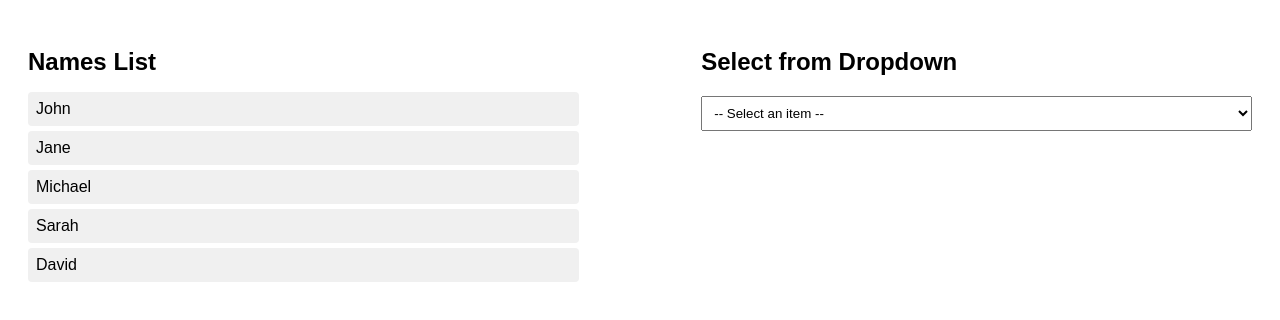
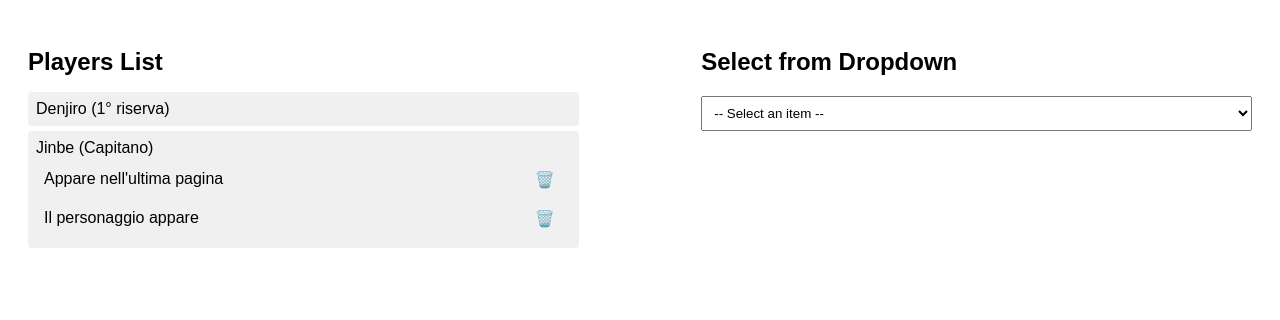
Before and after one commit to afezza/fantaOPbot, a plain HTML site: page webApp/rankConfirmation.html in a window 1280 px wide. Drawn offline with Linux system fonts and the light colour scheme.

Commit message:
Add logic to create the score list when creates the name list

```diff
--- a/webApp/rankConfirmation.html
+++ b/webApp/rankConfirmation.html
@@ -76,9 +76,9 @@
 <body>
 
     <div class="names-container">
-        <h2>Names List</h2>
+        <h2>Players List</h2>
         <ul class="names-list" id="namesList">
-            <!-- Names will be dynamically inserted here -->
+            <!-- Players will be dynamically inserted here -->
         </ul>
     </div>
 
@@ -96,8 +96,11 @@
         const namesList = document.querySelector('.names-list');
         const nameSelect = document.getElementById('nameSelect');
 
-        // The names list will come from here
-        const names = ["John", "Jane", "Michael", "Sarah", "David"];
+        // Players array based on the new format
+        const players = [
+            { "name": "Denjiro", "role": "1° riserva", "score": {} },
+            { "name": "Jinbe", "role": "Capitano", "score": { "AppUltPag": "1", "App": "3" } }
+        ];
 
         // The dropdown items collection (mapping key to description)
         const dropdownItems = {
@@ -108,24 +111,24 @@
             "AppTag": {
                 "value": "7",
                 "description": "Appare in una taglia"
+            },
+            "AppUltPag": {
+                "value": "1",
+                "description": "Appare nell'ultima pagina"
+            },
+            "App": {
+                "value": "3",
+                "description": "Il personaggio appare"
             }
         };
 
-        // Track selected items for each name (map the name to associated items using keys)
-        const nameAssociations = {
-            John: [],
-            Jane: [],
-            Michael: [],
-            Sarah: [],
-            David: []
-        };
-
-        // Dynamically populate the names list on the left
-        names.forEach(name => {
+        // Dynamically populate the players list on the left
+        players.forEach(player => {
             const li = document.createElement('li');
-            li.textContent = name;
-            li.setAttribute('data-name', name);  // Set the data-name attribute
+            li.textContent = player.name + " (" + player.role + ")";
+            li.setAttribute('data-name', player.name);  // Set the data-name attribute
             namesList.appendChild(li);
+            addScoresToList(player.name);
         });
 
         // Dynamically populate the dropdown items
@@ -174,11 +177,8 @@
 
                 console.log(`Deleting item from "${associatedName}"`);
 
-                // Remove the associated item from the name's array of Maps
-                const index = nameAssociations[associatedName].findIndex(map => map.has(associatedItemKey));
-                if (index > -1) {
-                    nameAssociations[associatedName][index].delete(associatedItemKey);
-                }
+                // Remove the associated item from the player's score map
+                delete players.find(player => player.name === associatedName).score[associatedItemKey];
 
                 // Remove the associated item from the DOM
                 associatedLi.remove();
@@ -187,26 +187,66 @@
                 enableItemInDropdown(associatedItemKey);
 
                 // Print updated associations
-                console.log(`Updated associations for ${associatedName}:`, nameAssociations[associatedName]);
+                console.log(`Updated score for ${associatedName}:`, players.find(player => player.name === associatedName).score);
 
                 // Update dropdown
                 updateDropdown();
             }
         });
 
+        function addScoresToList(playerName) {
+            // Find the player object by name
+            const player = players.find(player => player.name === playerName);
+
+            // If the player exists and they have scores
+            if (player && player.score) {
+                const playerScores = player.score;
+
+                // Find the corresponding player list in the DOM (if applicable)
+                const playerLi = document.querySelector(`[data-name="${playerName}"]`);
+
+                if (playerLi) {
+                    // Iterate over each key-value pair in the player's score object
+                    Object.entries(playerScores).forEach(([key, value]) => {
+                        // Check if the score value exists in dropdownItems
+                        const itemDescription = dropdownItems[key] ? dropdownItems[key].description : 'Unknown Item';
+
+                        // Create a new <li> element for each score
+                        const scoreLi = document.createElement('li');
+                        scoreLi.textContent = itemDescription;
+
+                        // Add data attributes for the associated name and key
+                        scoreLi.setAttribute('data-associated-name', playerName);
+                        scoreLi.setAttribute('data-associated-key', key);
+
+                        // Add the "associated-item" class
+                        scoreLi.classList.add('associated-item');
+
+                        // Create a trash bin button to allow removal of the score
+                        const trashBin = document.createElement('button');
+                        trashBin.textContent = '🗑️';  // Trash bin icon
+                        trashBin.classList.add('trash-bin');
+                        scoreLi.appendChild(trashBin);
+
+                        // Append the new <li> to the player's <li> container in the DOM
+                        playerLi.appendChild(scoreLi);
+                    });
+                }
+            }
+}
         function addNameToList() {
             const selectedItemValue = document.getElementById("nameSelect").value;
             const selectedItemKey = document.getElementById("nameSelect").selectedOptions[0].getAttribute('data-key');  // Get the key of the selected item
 
             if (currentSelectedName && selectedItemValue) {
-                // Check if the item is already added using the key (check Map inside the array)
-                const existingMap = nameAssociations[currentSelectedName].find(map => map.has(selectedItemKey));
-                if (existingMap) {
+                // Check if the item is already added to the player's score map
+                const player = players.find(p => p.name === currentSelectedName);
+                if (player.score[selectedItemKey]) {
                     alert("This item has already been added.");
                     return;
                 }
 
-                // Create a new associated item and append to the selected name's list
+                // Create a new associated item and append to the selected player's list
                 const associatedLi = document.createElement("li");
                 associatedLi.textContent = dropdownItems[selectedItemKey].description;
 
@@ -222,26 +262,23 @@
 
                 associatedLi.classList.add("associated-item");
 
-                // If there is no map for the selected name, create one
-                if (nameAssociations[currentSelectedName].length === 0) {
-                    nameAssociations[currentSelectedName].push(new Map());
-                }
+                // Add the associated item to the selected player's score map
+                players.find(player => player.name === currentSelectedName).score[selectedItemKey] = dropdownItems[selectedItemKey].value;
 
-                // Add the associated item to the selected name's Map
-                nameAssociations[currentSelectedName][0].set(selectedItemKey, dropdownItems[selectedItemKey]);
-
-                // Add the associated item to the selected name's list in the DOM
+                // Add the associated item to the selected player's list in the DOM
                 currentSelectedLi.appendChild(associatedLi);
 
-                // Update dropdown state to disable the selected item for this name
+                // Update dropdown state to disable the selected item for this player
                 removeItemFromDropdown(selectedItemKey);
 
                 // Clear the dropdown after selection
                 document.getElementById("nameSelect").value = "";
 
                 updateDropdown();
+                console.log(`Updated score for ${currentSelectedName}:`, players.find(player => player.name === currentSelectedName).score);
+
             } else {
-                alert("Please select a name on the left and an item from the dropdown.");
+                alert("Please select a player on the left and an item from the dropdown.");
             }
         }
 
@@ -254,7 +291,7 @@
                     break;
                 }
             }
-            console.log(nameAssociations);
+            console.log(players);
         }
 
         function enableItemInDropdown(itemKey) {
@@ -277,10 +314,10 @@
                 options[i].style.color = "black";
             }
 
-            // Disable items already selected for the current name using key
+            // Disable items already selected for the current player using key
             if (currentSelectedName) {
-                nameAssociations[currentSelectedName].forEach(map => {
-                    map.forEach((value, key) => {
+                const player = players.find(p => p.name === currentSelectedName);
+                Object.keys(player.score).forEach(key => {
                     for (let i = 1; i < options.length; i++) {
                         if (options[i].getAttribute('data-key') === key) {
                             options[i].disabled = true;
@@ -289,7 +326,6 @@
                         }
                     }
                 });
-                });
             }
         }
     </script>
```
Lines whose indentation alone changed are shown as unchanged.
